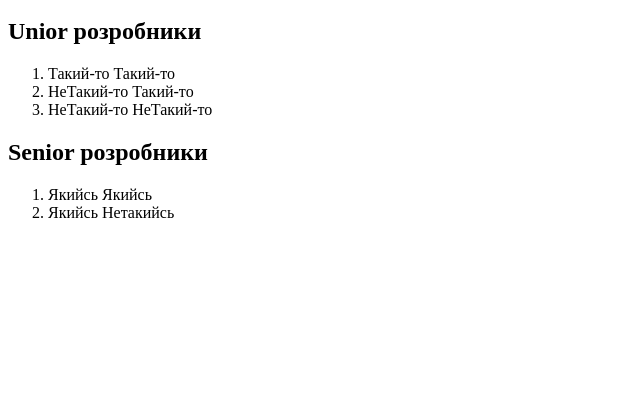
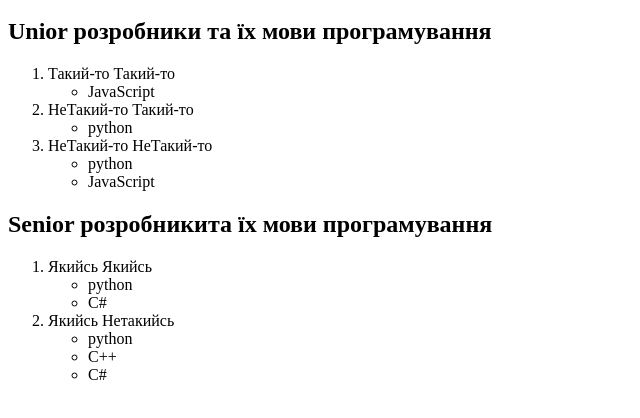
Before and after one commit to OlegWoody/labb, a plain HTML site: page index.html in a window 1280 px wide. Shown: the part 48-466 px from the top of the page, without its empty margins (0-640 px from the left). Drawn offline with Linux system fonts and the light colour scheme.

Commit message:
Додано інформацію про мови програмування в гілку GilkaLab

```diff
--- a/index.html
+++ b/index.html
@@ -4,17 +4,36 @@
 
             <h1>Ім'я розробників</h1>
 
-            <h2>Unior розробники</h2>
+            <h2>Unior розробники та їх мови програмування</h2>
             <ol>
                 <li>Такий-то Такий-то</li>
+                    <ul>
+                        <li>JavaScript</li>
+                    </ul>
                 <li>НеТакий-то Такий-то</li>
+                    <ul>
+                        <li>python</li>
+                    </ul>
                 <li>НеТакий-то НеТакий-то</li>
+                    <ul>
+                        <li>python</li>
+                        <li>JavaScript</li>
+                    </ul>
             </ol>
 
-            <h2>Senior розробники</h2>
+            <h2>Senior розробникита їх мови програмування</h2>
             <ol>
                 <li>Якийсь Якийсь</li>
+                    <ul>
+                        <li>python</li>
+                        <li>C#</li>
+                    </ul>
                 <li>Якийсь Нетакийсь</li>
+                    <ul>
+                        <li>python</li>
+                        <li>C++</li>
+                        <li>C#</li>
+                    </ul>
             </ol>
 
         </body>
```
